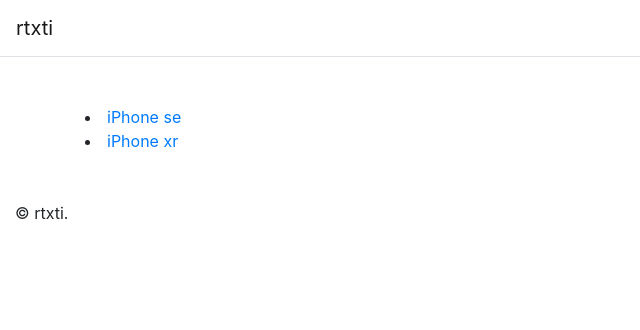
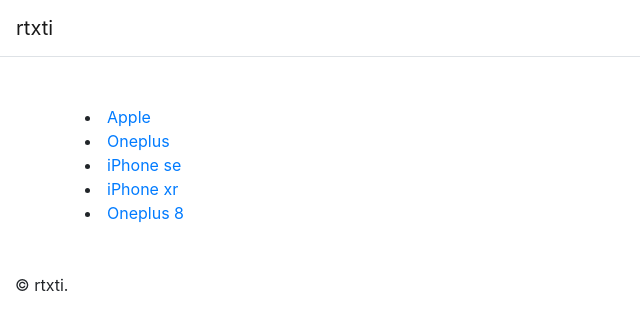
Before and after one commit to rtxti/www, a Jekyll site: the page built from smartphones.html, in a window 1280 px wide. Shown: the top 330 px of the page, without its empty margins (0-640 px from the left). Built offline with Jekyll 4.4.1, drawn with Linux system fonts in a browser that asks for light colours.

Commit message:
Update smartphones.html

```diff
--- a/smartphones.html
+++ b/smartphones.html
@@ -26,7 +26,7 @@ title: Smartphones
 {% endcomment %}
 
 <div class="container">
-  {% assign phone-by-brand = site.smartphones | where: "brand", "apple" %}
+  {% assign phone-by-brand = site.smartphones | sort: "brand" %}
   {% for phone in phone-by-brand %}
   <li><a href="{{ phone.url | relative_url }}">{{ phone.title }}</a></li>
   {% endfor %}
```
